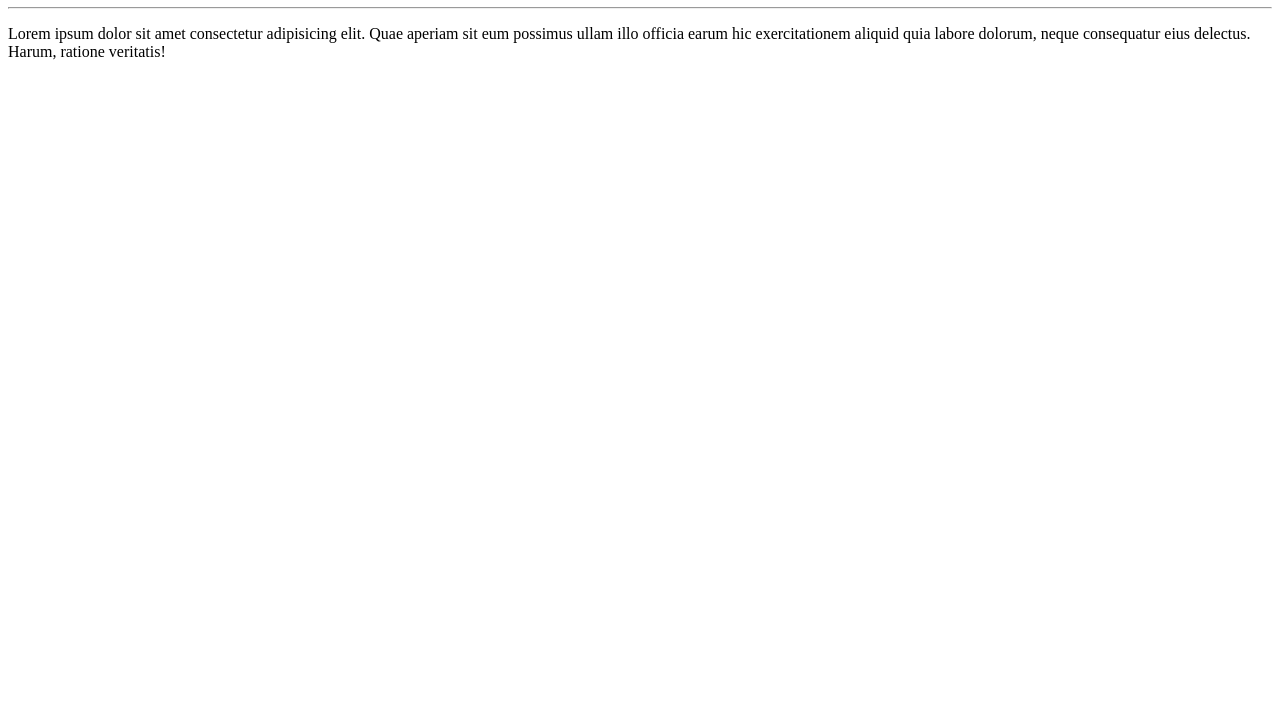
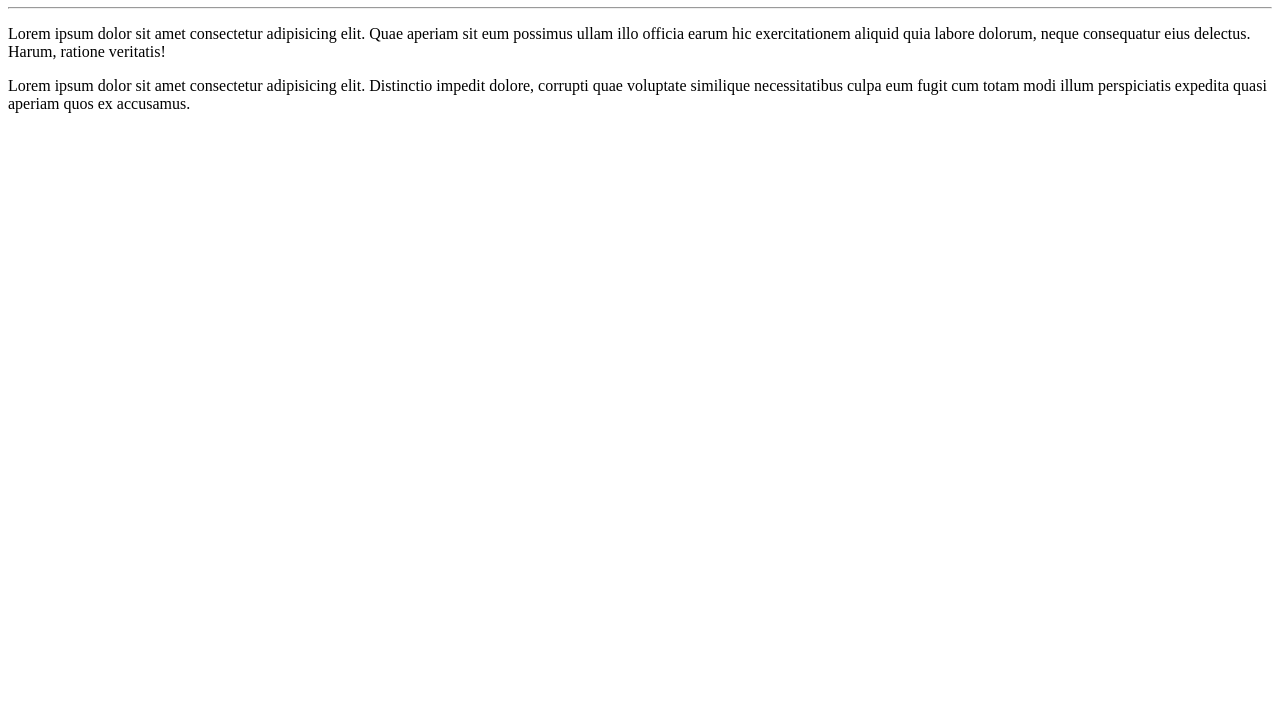
Before and after one commit to luizalucena123/Ola-Mundo, a plain HTML site: page site-exemplo/index.html in a window 1280 px wide. Shown: the part 73-800 px from the top of the page. Drawn offline with Linux system fonts and the light colour scheme.

Commit message:
Adicionei um parágafo

```diff
--- a/site-exemplo/index.html
+++ b/site-exemplo/index.html
@@ -10,5 +10,6 @@
     <h1>Olá,mundo</h1>
     <hr>
     <p>Lorem ipsum dolor sit amet consectetur adipisicing elit. Quae aperiam sit eum possimus ullam illo officia earum hic exercitationem aliquid quia labore dolorum, neque consequatur eius delectus. Harum, ratione veritatis!</p>
+    <p>Lorem ipsum dolor sit amet consectetur adipisicing elit. Distinctio impedit dolore, corrupti quae voluptate similique necessitatibus culpa eum fugit cum totam modi illum perspiciatis expedita quasi aperiam quos ex accusamus.</p>
 </body>
 </html>
```
